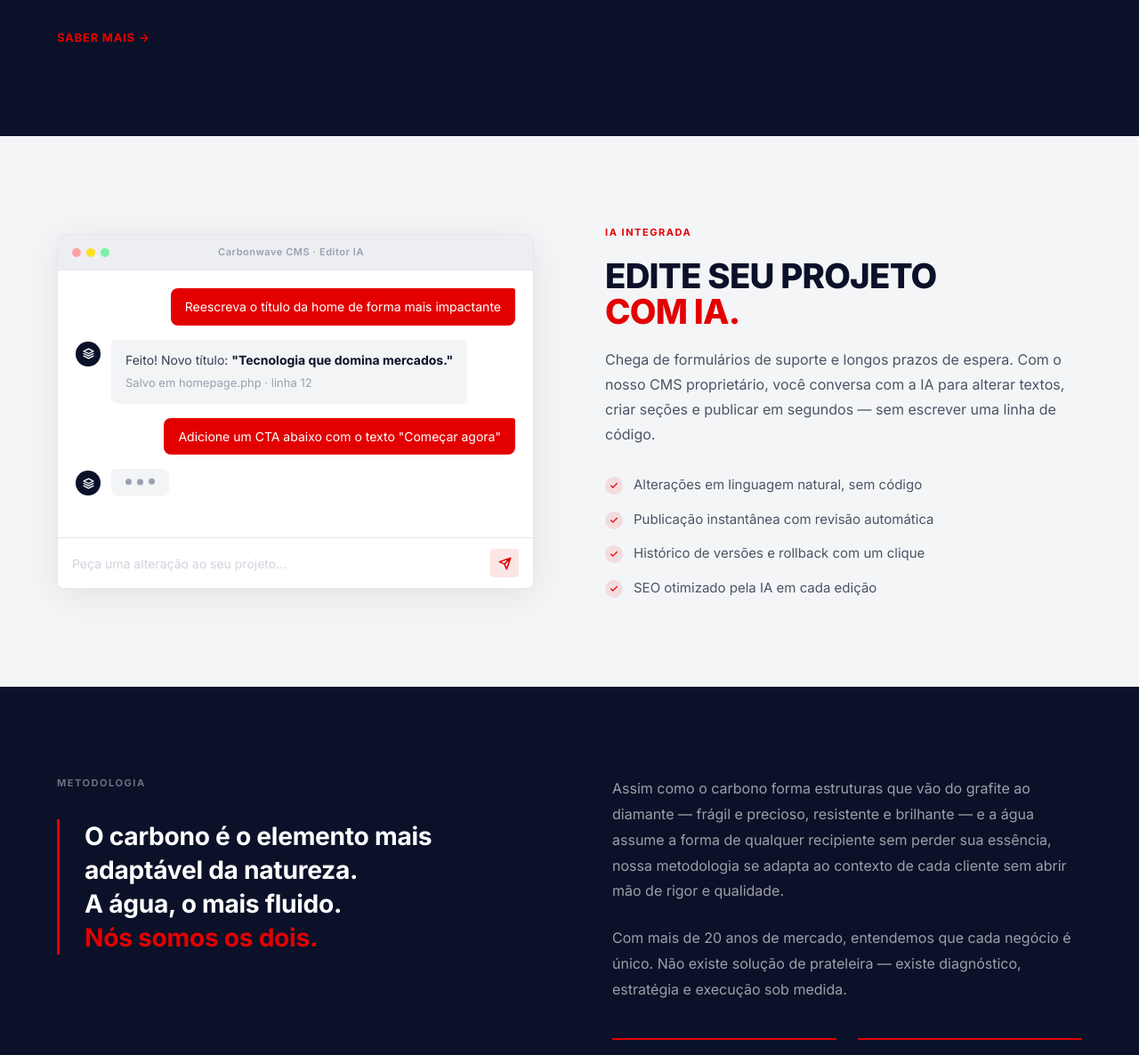
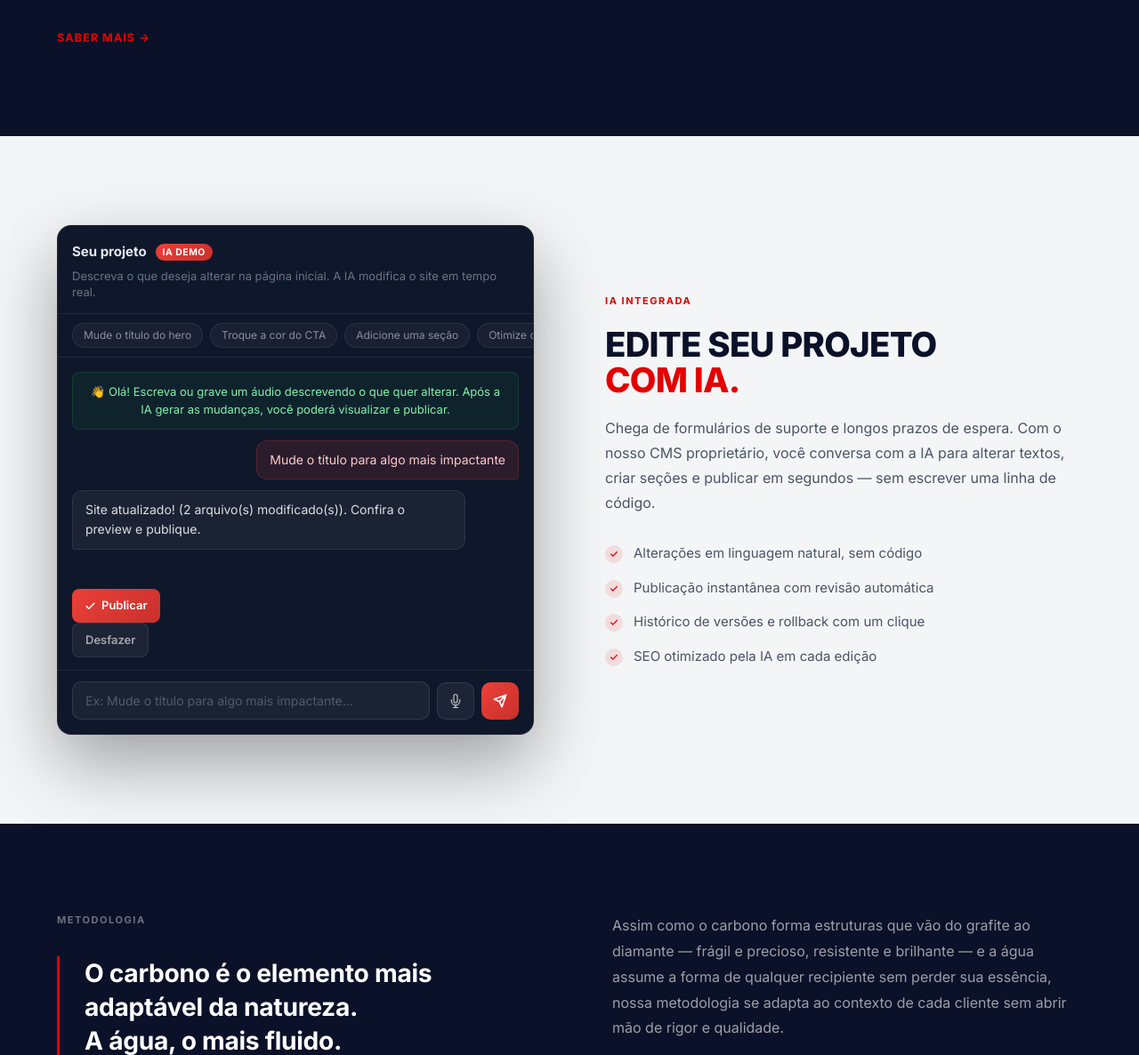
Before and after one commit to gholive84/carbonwave, a PHP site: page / in a window 1280 px wide. Shown: the part 3527-4713 px from the top of the page at 89% size. Run offline with PHP 8.4, Linux system fonts and the light colour scheme; data that the repository does not hold is empty; a stand-in replaces the project's code that opens the database connection; style sheets or scripts are compiled from the project's sources; some libraries are stand-ins or nearby versions.

Commit message:
Animação chat IA e citação premium com reveal tipográfico
edite-ia.php:
- Replica UI real do CMS (dark #0f172a, accent vermelho #EB4039)
- "Seu projeto" no lugar do nome do cliente
- Animação JS em loop: mensagem usuário → typing → resposta IA → publicar/desfazer
- Ativada por IntersectionObserver quando seção entra em viewport

quote-premium.php:
- Fonte grande (clamp 2.75rem–5.5rem), alinhado à esquerda
- Texto reduzido em 4 linhas com contraste branco/muted/action
- Animação de reveal: linhas sobem de baixo (overflow:hidden + translateY)
  com stagger progressivo via IntersectionObserver

https://claude.ai/code/session_01Cu7v7xTrSEunppZkgzBZzA

```diff
--- a/site/sections/edite-ia.php
+++ b/site/sections/edite-ia.php
@@ -1,66 +1,103 @@
+<style>
+/* ── Carbonwave · edite-ia mockup ─────────────────────── */
+.cw-mock{background:#0f172a;border:1px solid rgba(255,255,255,.08);border-radius:16px;overflow:hidden;box-shadow:0 32px 80px rgba(0,0,0,.35)}
+.cw-mock-head{padding:18px 16px 14px;border-bottom:1px solid rgba(255,255,255,.08)}
+.cw-mock-chips{padding:10px 16px;border-bottom:1px solid rgba(255,255,255,.08);display:flex;gap:8px;overflow-x:auto;scrollbar-width:none}
+.cw-mock-chips::-webkit-scrollbar{display:none}
+.cw-chip{font-size:.75rem;color:rgba(255,255,255,.5);padding:4px 12px;border-radius:20px;background:rgba(255,255,255,.04);border:1px solid rgba(255,255,255,.08);white-space:nowrap}
+.cw-messages{padding:16px;min-height:260px;display:flex;flex-direction:column;gap:12px}
+.cw-sys{background:rgba(34,197,94,.07);border:1px solid rgba(34,197,94,.18);border-radius:8px;padding:12px 14px;font-size:.8125rem;color:#86efac;line-height:1.5;text-align:center;font-family:Inter,system-ui,sans-serif}
+.cw-user-msg{align-self:flex-end;max-width:82%;background:rgba(235,64,57,.12);border:1px solid rgba(235,64,57,.22);border-radius:12px 12px 4px 12px;padding:10px 14px;font-size:.875rem;color:#fecaca;line-height:1.55;font-family:Inter,system-ui,sans-serif}
+.cw-ai-msg{align-self:flex-start;max-width:88%;background:rgba(255,255,255,.05);border:1px solid rgba(255,255,255,.08);border-radius:12px 12px 12px 4px;padding:10px 14px;font-size:.875rem;color:rgba(255,255,255,.85);line-height:1.6;font-family:Inter,system-ui,sans-serif}
+.cw-typing-bubble{align-self:flex-start;background:rgba(255,255,255,.05);border:1px solid rgba(255,255,255,.08);border-radius:12px 12px 12px 4px;padding:12px 16px;display:flex;gap:5px;align-items:center}
+.cw-publish-bar{padding:0 16px 14px;display:grid;grid-template-columns:1fr 1fr;gap:10px;font-family:Inter,system-ui,sans-serif}
+.cw-btn-pub{background:linear-gradient(135deg,#EB4039,#C9302B);color:#fff;border:none;border-radius:8px;padding:9px 14px;font-size:.8125rem;font-weight:600;cursor:pointer;display:flex;align-items:center;justify-content:center;gap:6px}
+.cw-btn-dis{background:rgba(255,255,255,.06);color:rgba(255,255,255,.6);border:1px solid rgba(255,255,255,.08);border-radius:8px;padding:9px 14px;font-size:.8125rem;font-weight:600;cursor:pointer}
+.cw-input-bar{padding:12px 16px 16px;border-top:1px solid rgba(255,255,255,.08);display:flex;gap:8px;align-items:center}
+.cw-input-fake{flex:1;background:rgba(255,255,255,.05);border:1px solid rgba(255,255,255,.1);border-radius:10px;padding:10px 14px;font-size:.875rem;color:rgba(255,255,255,.25);font-family:Inter,system-ui,sans-serif}
+.cw-ibtn{width:42px;height:42px;border-radius:10px;display:flex;align-items:center;justify-content:center;flex-shrink:0;border:none;cursor:default}
+.cw-ibtn-mic{background:rgba(255,255,255,.06);border:1px solid rgba(255,255,255,.1)!important}
+.cw-ibtn-send{background:linear-gradient(135deg,#EB4039,#C9302B)}
+
+@keyframes cw-blink{0%,80%,100%{opacity:.25;transform:translateY(0)}40%{opacity:1;transform:translateY(-3px)}}
+.cw-dot{display:inline-block;width:6px;height:6px;border-radius:50%;background:#64748b;animation:cw-blink 1.2s infinite}
+.cw-dot:nth-child(2){animation-delay:.2s}
+.cw-dot:nth-child(3){animation-delay:.4s}
+
+.cw-anim{opacity:0;transform:translateY(8px);transition:opacity .4s ease,transform .4s ease}
+.cw-anim.cw-on{opacity:1;transform:translateY(0)}
+</style>
+
 <section class="py-[100px] bg-[#F4F5F7]">
     <div class="max-w-[1200px] mx-auto px-6">
         <div class="grid grid-cols-1 md:grid-cols-2 gap-20 items-center">
 
-            <!-- Mock AI editor -->
+            <!-- Chat mockup -->
             <div class="reveal order-2 md:order-1">
-                <div class="border border-gray-200 rounded-[8px] overflow-hidden bg-white shadow-[0_8px_40px_rgba(0,0,0,0.08)]">
-                    <!-- Editor bar -->
-                    <div class="h-10 bg-[#ECEEF2] border-b border-gray-200 flex items-center justify-between px-4">
-                        <div class="flex gap-[6px]">
-                            <span class="w-[10px] h-[10px] rounded-full bg-red-300"></span>
-                            <span class="w-[10px] h-[10px] rounded-full bg-yellow-300"></span>
-                            <span class="w-[10px] h-[10px] rounded-full bg-green-300"></span>
+                <div class="cw-mock">
+
+                    <!-- Header -->
+                    <div class="cw-mock-head">
+                        <div style="display:flex;align-items:center;gap:10px;margin-bottom:6px">
+                            <span style="font-size:.9375rem;font-weight:700;color:#e2e8f0;font-family:Inter,system-ui,sans-serif">Seu projeto</span>
+                            <span style="background:linear-gradient(135deg,#EB4039,#C9302B);color:#fff;font-size:.65rem;font-weight:700;padding:2px 8px;border-radius:20px;text-transform:uppercase;letter-spacing:.05em">IA DEMO</span>
                         </div>
-                        <span class="text-[0.6875rem] text-gray-400 font-semibold tracking-[0.05em]">Carbonwave CMS · Editor IA</span>
-                        <div class="w-[52px]"></div>
+                        <p style="font-size:.8125rem;color:#64748b;line-height:1.45;font-family:Inter,system-ui,sans-serif">Descreva o que deseja alterar na página inicial. A IA modifica o site em tempo real.</p>
                     </div>
-                    <!-- Chat messages -->
-                    <div class="p-5 flex flex-col gap-4 min-h-[300px]">
-                        <div class="flex justify-end">
-                            <div class="bg-action text-white text-[0.875rem] px-4 py-2.5 rounded-[8px] rounded-tr-[3px] max-w-[80%] leading-[1.55]">
-                                Reescreva o título da home de forma mais impactante
-                            </div>
+
+                    <!-- Quick chips -->
+                    <div class="cw-mock-chips">
+                        <span class="cw-chip">Mude o título do hero</span>
+                        <span class="cw-chip">Troque a cor do CTA</span>
+                        <span class="cw-chip">Adicione uma seção</span>
+                        <span class="cw-chip">Otimize o SEO</span>
+                    </div>
+
+                    <!-- Messages -->
+                    <div class="cw-messages" id="cw-chat-msgs">
+                        <div class="cw-sys">
+                            👋 Olá! Escreva ou grave um áudio descrevendo o que quer alterar. Após a IA gerar as mudanças, você poderá visualizar e publicar.
                         </div>
-                        <div class="flex gap-3 items-start">
-                            <div class="w-7 h-7 rounded-full bg-navy flex items-center justify-center shrink-0 mt-0.5">
-                                <svg width="13" height="13" viewBox="0 0 24 24" fill="none" stroke="white" stroke-width="2.5" stroke-linecap="round" stroke-linejoin="round">
-                                    <path d="M12 2L2 7l10 5 10-5-10-5zM2 17l10 5 10-5M2 12l10 5 10-5"/>
-                                </svg>
-                            </div>
-                            <div class="bg-gray-100 text-[0.875rem] text-gray-700 px-4 py-3 rounded-[8px] rounded-tl-[3px] max-w-[82%] leading-[1.6]">
-                                Feito! Novo título: <span class="font-bold text-navy">"Tecnologia que domina mercados."</span>
-                                <br><span class="text-[0.8125rem] text-gray-400 mt-1 inline-block">Salvo em homepage.php · linha 12</span>
-                            </div>
+                        <div class="cw-user-msg cw-anim" id="cw-msg-user" style="display:none">
+                            Mude o título para algo mais impactante
                         </div>
-                        <div class="flex justify-end">
-                            <div class="bg-action text-white text-[0.875rem] px-4 py-2.5 rounded-[8px] rounded-tr-[3px] max-w-[80%] leading-[1.55]">
-                                Adicione um CTA abaixo com o texto "Começar agora"
-                            </div>
+                        <div class="cw-typing-bubble cw-anim" id="cw-typing" style="display:none">
+                            <span class="cw-dot"></span>
+                            <span class="cw-dot"></span>
+                            <span class="cw-dot"></span>
                         </div>
-                        <div class="flex gap-3 items-start">
-                            <div class="w-7 h-7 rounded-full bg-navy flex items-center justify-center shrink-0 mt-0.5">
-                                <svg width="13" height="13" viewBox="0 0 24 24" fill="none" stroke="white" stroke-width="2.5" stroke-linecap="round" stroke-linejoin="round">
-                                    <path d="M12 2L2 7l10 5 10-5-10-5zM2 17l10 5 10-5M2 12l10 5 10-5"/>
-                                </svg>
-                            </div>
-                            <div class="bg-gray-100 px-4 py-3 rounded-[8px] rounded-tl-[3px] flex gap-1.5 items-center">
-                                <span class="w-[7px] h-[7px] rounded-full bg-gray-400 animate-bounce" style="animation-delay:0ms"></span>
-                                <span class="w-[7px] h-[7px] rounded-full bg-gray-400 animate-bounce" style="animation-delay:160ms"></span>
-                                <span class="w-[7px] h-[7px] rounded-full bg-gray-400 animate-bounce" style="animation-delay:320ms"></span>
-                            </div>
+                        <div class="cw-ai-msg cw-anim" id="cw-msg-ai" style="display:none">
+                            Site atualizado! (2 arquivo(s) modificado(s)). Confira o preview e publique.
                         </div>
                     </div>
+
+                    <!-- Publish actions -->
+                    <div class="cw-publish-bar cw-anim" id="cw-publish-bar" style="display:none">
+                        <button class="cw-btn-pub">
+                            <svg width="13" height="13" viewBox="0 0 24 24" fill="none" stroke="white" stroke-width="3" stroke-linecap="round" stroke-linejoin="round"><path d="M20 6L9 17l-5-5"/></svg>
+                            Publicar
+                        </button>
+                        <button class="cw-btn-dis">Desfazer</button>
+                    </div>
+
                     <!-- Input bar -->
-                    <div class="border-t border-gray-200 px-4 py-3 flex items-center gap-3 bg-white">
-                        <input type="text" placeholder="Peça uma alteração ao seu projeto..." disabled
-                               class="flex-1 text-[0.875rem] text-gray-400 bg-transparent outline-none placeholder-gray-300 cursor-default">
-                        <div class="w-8 h-8 rounded-[4px] bg-action/10 flex items-center justify-center shrink-0">
-                            <svg width="15" height="15" viewBox="0 0 24 24" fill="none" stroke="var(--color-action,#0066FF)" stroke-width="2.5" stroke-linecap="round" stroke-linejoin="round">
+                    <div class="cw-input-bar">
+                        <div class="cw-input-fake">Ex: Mude o título para algo mais impactante...</div>
+                        <div class="cw-ibtn cw-ibtn-mic">
+                            <svg width="16" height="16" viewBox="0 0 24 24" fill="none" stroke="rgba(255,255,255,.65)" stroke-width="2" stroke-linecap="round" stroke-linejoin="round">
+                                <path d="M12 1a3 3 0 0 0-3 3v8a3 3 0 0 0 6 0V4a3 3 0 0 0-3-3z"/>
+                                <path d="M19 10v2a7 7 0 0 1-14 0v-2"/>
+                                <line x1="12" y1="19" x2="12" y2="23"/>
+                                <line x1="8" y1="23" x2="16" y2="23"/>
+                            </svg>
+                        </div>
+                        <div class="cw-ibtn cw-ibtn-send">
+                            <svg width="16" height="16" viewBox="0 0 24 24" fill="none" stroke="white" stroke-width="2.5" stroke-linecap="round" stroke-linejoin="round">
                                 <path d="M22 2L11 13M22 2l-7 20-4-9-9-4 20-7z"/>
                             </svg>
                         </div>
                     </div>
+
                 </div>
             </div>
 
@@ -98,3 +135,64 @@
         </div>
     </div>
 </section>
+
+<script>
+(function () {
+    'use strict';
+    function sleep(ms) { return new Promise(function(r){ setTimeout(r, ms); }); }
+
+    async function showEl(id, display) {
+        var el = document.getElementById(id);
+        if (!el) return;
+        el.style.display = display || 'block';
+        await sleep(30);
+        el.classList.add('cw-on');
+    }
+
+    async function hideEl(id) {
+        var el = document.getElementById(id);
+        if (!el) return;
+        el.classList.remove('cw-on');
+        await sleep(430);
+        el.style.display = 'none';
+    }
+
+    async function runLoop() {
+        while (true) {
+            await sleep(1200);
+            await showEl('cw-msg-user');
+
+            await sleep(1100);
+            await showEl('cw-typing', 'flex');
+
+            await sleep(1900);
+            await hideEl('cw-typing');
+            await showEl('cw-msg-ai');
+
+            await sleep(900);
+            await showEl('cw-publish-bar');
+
+            await sleep(3400);
+
+            await Promise.all([
+                hideEl('cw-msg-user'),
+                hideEl('cw-msg-ai'),
+                hideEl('cw-publish-bar'),
+            ]);
+
+            await sleep(600);
+        }
+    }
+
+    var target = document.getElementById('cw-chat-msgs');
+    if (!target) return;
+
+    var obs = new IntersectionObserver(function(entries) {
+        if (entries[0].isIntersecting) {
+            runLoop();
+            obs.disconnect();
+        }
+    }, { threshold: 0.3 });
+    obs.observe(target);
+}());
+</script>
--- a/site/sections/quote-premium.php
+++ b/site/sections/quote-premium.php
@@ -1,39 +1,77 @@
-<section class="py-[130px] text-white relative overflow-hidden" style="background: #070E26">
-    <!-- Subtle radial glow -->
+<style>
+/* ── Carbonwave · quote-premium ──────────────────────── */
+.cw-ql-wrap { overflow: hidden; }
+.cw-ql {
+    display: block;
+    transform: translateY(105%);
+    opacity: 0;
+    transition: transform .9s cubic-bezier(.16,1,.3,1), opacity .6s ease;
+}
+.cw-ql.cw-ql-on {
+    transform: translateY(0);
+    opacity: 1;
+}
+</style>
+
+<section class="py-[130px] text-white relative overflow-hidden" style="background:#070E26">
+
+    <!-- Glow -->
     <div class="absolute inset-0 pointer-events-none">
-        <div class="absolute top-0 left-1/2 -translate-x-1/2 w-[800px] h-[400px]"
-             style="background: radial-gradient(ellipse at 50% 0%, rgba(0,102,255,0.12) 0%, transparent 70%)"></div>
+        <div class="absolute left-0 top-0 w-[500px] h-[500px]"
+             style="background:radial-gradient(ellipse at 0% 0%,rgba(0,102,255,.10) 0%,transparent 65%)"></div>
     </div>
 
-    <div class="max-w-[860px] mx-auto px-6 text-center relative z-10">
+    <div class="max-w-[1200px] mx-auto px-6 relative z-10" id="cw-quote-root">
 
-        <!-- Decorative rule -->
-        <div class="flex items-center justify-center gap-5 mb-14 reveal">
-            <div class="h-[1px] w-12 bg-white/15"></div>
-            <div class="w-[6px] h-[6px] rounded-full bg-action opacity-70"></div>
-            <div class="h-[1px] w-12 bg-white/15"></div>
+        <!-- Lines -->
+        <div class="mb-14">
+            <div class="cw-ql-wrap" style="transition-delay:0s">
+                <span class="cw-ql font-extrabold uppercase tracking-[-0.03em] leading-[1.0] text-white/25"
+                      style="font-size:clamp(2.75rem,7vw,5.5rem)">Do briefing</span>
+            </div>
+            <div class="cw-ql-wrap" style="transition-delay:.12s">
+                <span class="cw-ql font-extrabold uppercase tracking-[-0.03em] leading-[1.0] text-white"
+                      style="font-size:clamp(2.75rem,7vw,5.5rem)">ao crescimento,</span>
+            </div>
+            <div class="cw-ql-wrap" style="margin-top:clamp(.5rem,1.5vw,1.25rem);transition-delay:.24s">
+                <span class="cw-ql font-extrabold uppercase tracking-[-0.03em] leading-[1.0] text-action"
+                      style="font-size:clamp(2.75rem,7vw,5.5rem)">cada detalhe</span>
+            </div>
+            <div class="cw-ql-wrap" style="transition-delay:.36s">
+                <span class="cw-ql font-extrabold uppercase tracking-[-0.03em] leading-[1.0] text-action"
+                      style="font-size:clamp(2.75rem,7vw,5.5rem)">é intencional.</span>
+            </div>
         </div>
 
-        <!-- Quote -->
-        <blockquote class="reveal reveal-d1 font-extrabold uppercase tracking-[-0.02em] leading-[1.15] mb-12"
-                    style="font-size: clamp(1.625rem, 3.8vw, 3.125rem)">
-            Enquanto o mercado entrega <span class="text-white/40">templates</span>,
-            nós entregamos <span class="text-action">ativos digitais</span>
-            que trabalham por você —
-            <span class="text-white/40">agora</span> e nos próximos <span class="text-white">10 anos</span>.
-        </blockquote>
-
         <!-- Attribution -->
-        <div class="reveal reveal-d2 flex items-center justify-center gap-5 mb-10">
-            <div class="h-[1px] w-16 bg-white/15"></div>
-            <p class="text-[0.75rem] font-bold tracking-[0.22em] uppercase text-white/30">Carbonwave</p>
-            <div class="h-[1px] w-16 bg-white/15"></div>
+        <div class="cw-ql-wrap" style="transition-delay:.52s">
+            <div class="cw-ql flex items-center gap-5">
+                <div class="h-[2px] w-10 bg-action opacity-60"></div>
+                <p class="text-[0.75rem] font-bold tracking-[0.2em] uppercase text-white/30">Carbonwave · 20 anos de mercado</p>
+            </div>
         </div>
-
-        <!-- Sub-line -->
-        <p class="reveal reveal-d3 text-[0.9375rem] text-white/35 leading-[1.8] max-w-[500px] mx-auto tracking-[0.01em]">
-            20 anos de mercado. Soluções que não só funcionam —<br>mas que transformam negócios de verdade.
-        </p>
 
     </div>
 </section>
+
+<script>
+(function () {
+    var root = document.getElementById('cw-quote-root');
+    if (!root) return;
+
+    var lines = root.querySelectorAll('.cw-ql-wrap');
+
+    var obs = new IntersectionObserver(function (entries) {
+        if (!entries[0].isIntersecting) return;
+        lines.forEach(function (wrap, i) {
+            var el = wrap.querySelector('.cw-ql');
+            if (!el) return;
+            el.style.transitionDelay = (i * 0.13) + 's';
+            setTimeout(function () { el.classList.add('cw-ql-on'); }, 60);
+        });
+        obs.disconnect();
+    }, { threshold: 0.25 });
+
+    obs.observe(root);
+}());
+</script>
```
